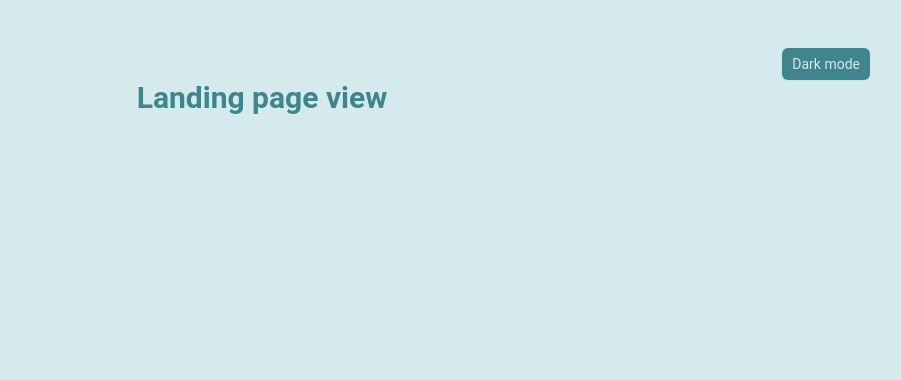
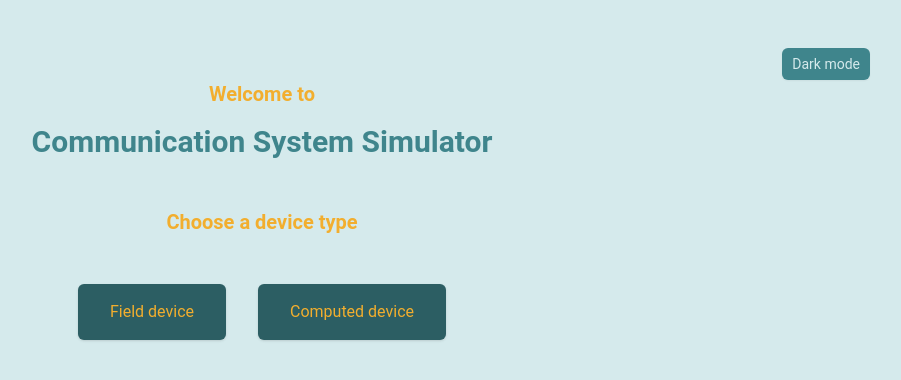
Before and after one commit to rrzadca/simple-messager, an Angular app: page / in a window 1280 px wide. Shown: the top 380 px of the page, without its empty margins (378-1279 px from the left). Built offline with nearby package versions, Linux system fonts and the light colour scheme.

Commit message:
landing page view with devices selector

```diff
--- /dev/null
+++ b/src/app/components/button/button.component.scss
@@ -0,0 +1,3 @@
+:host {
+    display: block;
+}
--- a/src/app/components/button/button.component.ts
+++ b/src/app/components/button/button.component.ts
@@ -7,13 +7,7 @@ export type ButtonVariant = 'primary' | 'secondary';
     standalone: true,
     imports: [],
     templateUrl: './button.component.html',
-    styles: [
-        `
-            :host {
-                display: block;
-            }
-        `,
-    ],
+    styleUrls: ['./button.component.scss'],
 })
 export class ButtonComponent {
     protected variant$$ = signal<ButtonVariant>('primary');
--- /dev/null
+++ b/src/app/views/landing-page-view/components/device-card/device-card.component.html
@@ -0,0 +1,3 @@
+<a [routerLink]="routerLink$$()">
+    <h5 class="text-center">{{ label$$() }}</h5>
+</a>
--- /dev/null
+++ b/src/app/views/landing-page-view/components/device-card/device-card.component.scss
@@ -0,0 +1,3 @@
+:host {
+    @apply block rounded-md bg-tertiary-800 p-4 shadow hover:bg-tertiary-700 md:px-8;
+}
--- /dev/null
+++ b/src/app/views/landing-page-view/components/device-card/device-card.component.ts
@@ -0,0 +1,22 @@
+import { Component, Input, signal } from '@angular/core';
+import { RouterLink } from '@angular/router';
+
+@Component({
+    selector: 'sm-device-card',
+    standalone: true,
+    imports: [RouterLink],
+    templateUrl: './device-card.component.html',
+    styleUrl: './device-card.component.scss',
+})
+export class DeviceCardComponent {
+    protected label$$ = signal<string | null>(null);
+    protected routerLink$$ = signal<string | null>(null);
+
+    @Input() set label(value: string) {
+        this.label$$.set(value);
+    }
+
+    @Input() set routerLink(value: string) {
+        this.routerLink$$.set(value);
+    }
+}
--- a/src/app/views/landing-page-view/landing-page-view.component.html
+++ b/src/app/views/landing-page-view/landing-page-view.component.html
@@ -1 +1,17 @@
-<h1 class="mx-auto text-center">Landing page view</h1>
+<h3 class="text-center">Welcome to</h3>
+<h1 class="mt-4 text-center">Communication System Simulator</h1>
+<h3 class="mt-12 text-center">Choose a device type</h3>
+
+<div
+    class="mt-12 flex flex-col justify-center gap-y-4 md:flex-row md:flex-wrap md:gap-x-8"
+>
+    <sm-device-card
+        [label]="'Field device'"
+        [routerLink]="'field-device'"
+    ></sm-device-card>
+
+    <sm-device-card
+        [label]="'Computed device'"
+        [routerLink]="'computed-device'"
+    ></sm-device-card>
+</div>
--- a/src/app/views/landing-page-view/landing-page-view.component.ts
+++ b/src/app/views/landing-page-view/landing-page-view.component.ts
@@ -1,4 +1,10 @@
-import { Component } from '@angular/core';
+import { Component, OnInit, signal } from '@angular/core';
+import { DeviceCardComponent } from './components/device-card/device-card.component';
+
+interface DeviceItem {
+    label: string;
+    routerLink: string;
+}
 
 @Component({
     selector: 'sm-landing-page-view',
@@ -11,6 +17,15 @@ import { Component } from '@angular/core';
         `,
     ],
     standalone: true,
-    imports: [],
+    imports: [DeviceCardComponent],
 })
-export class LandingPageViewComponent {}
+export class LandingPageViewComponent implements OnInit {
+    protected devices$$ = signal<DeviceItem[]>([]);
+
+    ngOnInit(): void {
+        this.devices$$.set([
+            { label: 'Field device', routerLink: '/field-device' },
+            { label: 'Command device', routerLink: '/command-device' },
+        ]);
+    }
+}
```
Also changed, not shown: 1 other file (tests, documents, lock files or other folders).
